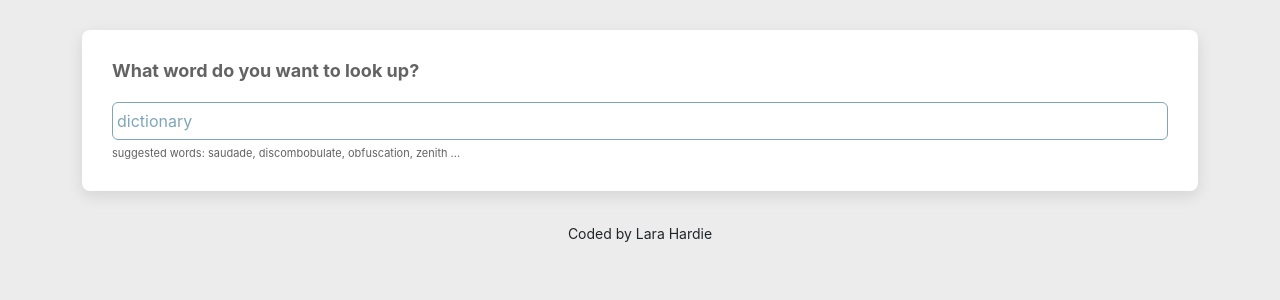
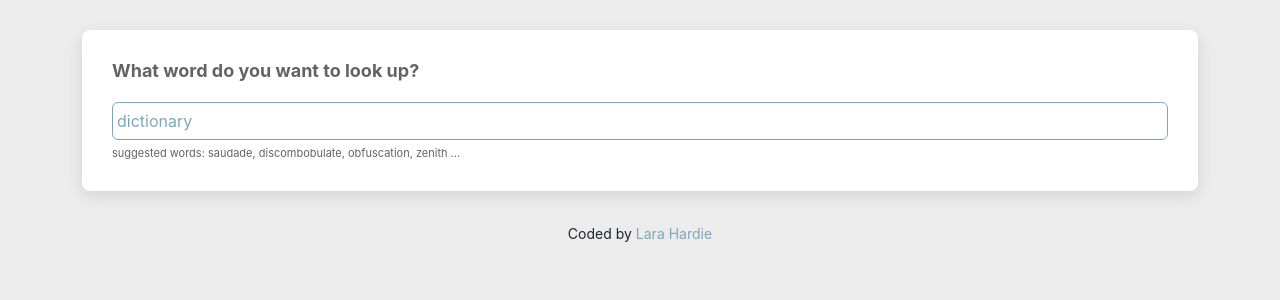
Before and after one commit to Hardie-stuff/dictionary-project, a React (Create React App) app: page / in a window 1280 px wide. Shown: the top 300 px of the page. Built offline with nearby package versions, Linux system fonts and the light colour scheme; no server answers.

Commit message:
Added GitHub repository link

```diff
--- a/src/App.css
+++ b/src/App.css
@@ -4,6 +4,12 @@ body {
 
 a {
   color: #7fa6b8;
+  text-decoration: none;
+  transition: all 150ms ease-in-out;
+}
+
+a:hover {
+  color: #5e7c8a;
 }
 
 .App-header {
--- a/src/App.js
+++ b/src/App.js
@@ -10,7 +10,16 @@ export default function App() {
           <Dictionary defaultKeyword="dictionary" />
         </main>
         <footer className="App-footer">
-          <small>Coded by Lara Hardie</small>{" "}
+          <small>
+            Coded by{" "}
+            <a
+              href="https://github.com/Hardie-stuff/dictionary-project"
+              target="_blank"
+              rel="noreferrer"
+            >
+              Lara Hardie
+            </a>{" "}
+          </small>{" "}
         </footer>
       </div>
     </div>
```
